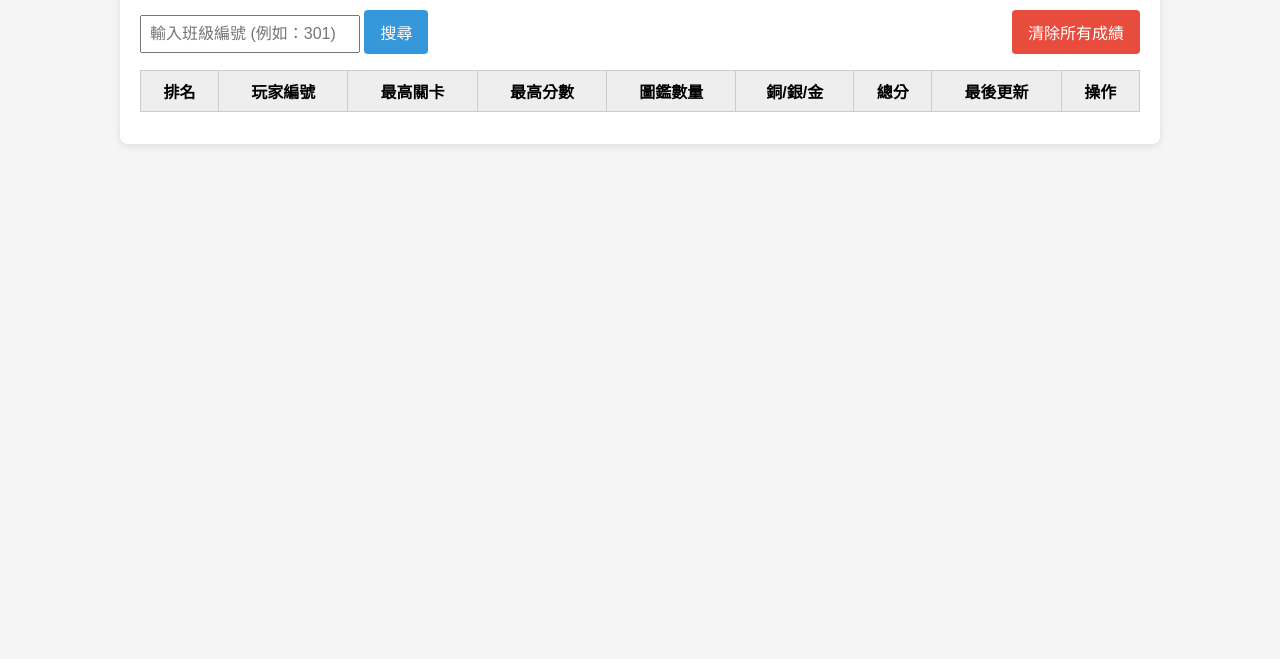
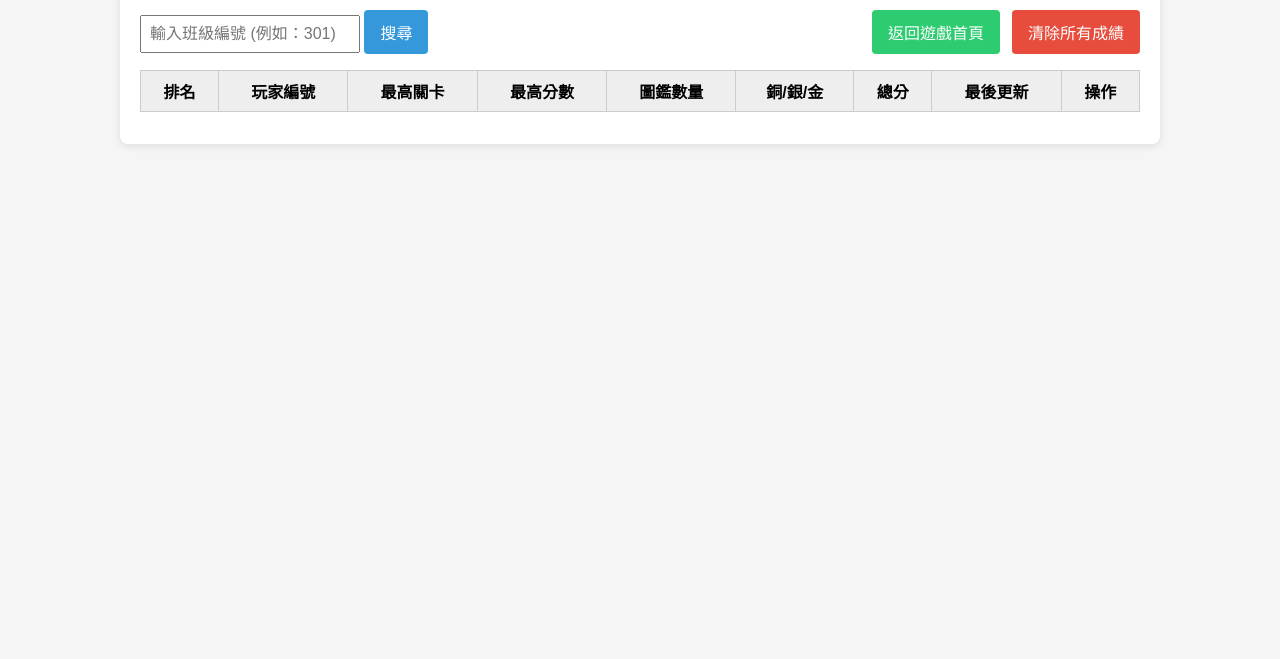
Before and after one commit to chses1/ninja-typing-game, a plain HTML site: page admin.html in a window 1280 px wide. Shown: the part 141-800 px from the top of the page. Drawn offline with Linux system fonts and the light colour scheme; no server answers.

Commit message:
0116返回首頁

```diff
--- a/admin.html
+++ b/admin.html
@@ -50,6 +50,18 @@
       background: #e74c3c;
       color: white;
     }
+    .right-actions{
+  display:flex;
+  gap:12px;
+  align-items:center;
+}
+
+/* 返回首頁按鈕 */
+.controls button#back-btn{
+  background:#2ecc71;
+  color:white;
+}
+
     table {
       width: 100%;
       border-collapse: collapse;
@@ -88,8 +100,12 @@
         <input type="text" id="class-input" placeholder="輸入班級編號 (例如：301)" />
         <button id="search-btn">搜尋</button>
       </div>
-      <!-- 清除所有成績按鈕 -->
-      <button id="clear-btn">清除所有成績</button>
+      <!-- 右側按鈕群組 -->
+<div class="right-actions">
+  <button id="back-btn">返回遊戲首頁</button>
+  <button id="clear-btn">清除所有成績</button>
+</div>
+
     </div>
 
     <!-- 資料表 -->
@@ -147,6 +163,11 @@
 
     tbody.appendChild(tr);
   });
+
+  // 返回遊戲首頁
+document.getElementById('back-btn').addEventListener('click', () => {
+  window.location.href = './index.html';
+});
 
   // ✅ 統一綁定刪除事件（渲染完再綁）
   document.querySelectorAll('.delete-one-btn').forEach(btn => {
```
